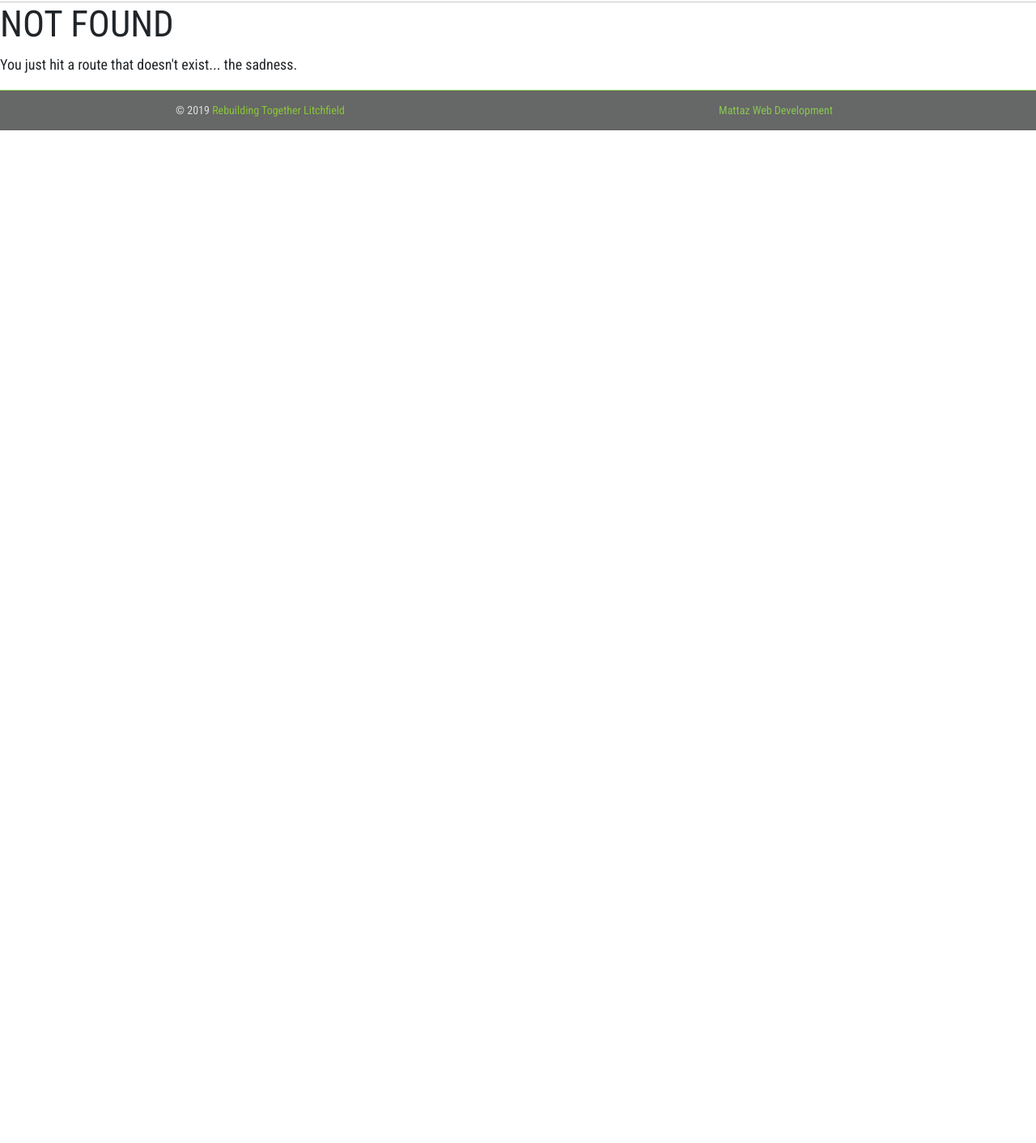
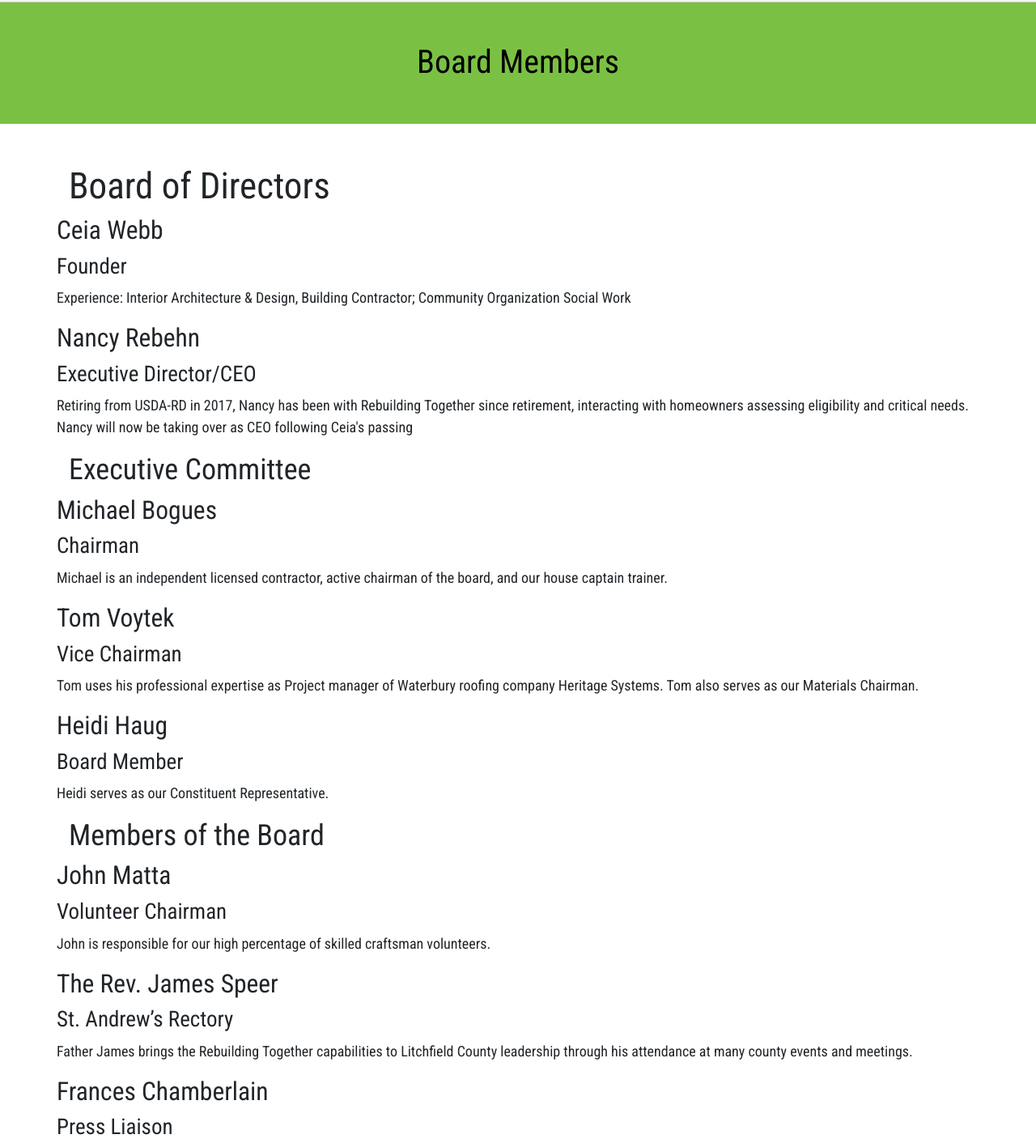
Before and after one commit to RebuildingTogetherLitchfield/rebuilding.website, a Gatsby site: page /board-of-directors in a window 1280 px wide. Before the commit this address had no page. Shown: the part 70-1482 px from the top of the page at 81% size. Before the commit the page ends 800 px from the top, so only its background shows below. Built offline with nearby package versions, Linux system fonts and the light colour scheme; Gatsby itself is replaced by a stand-in of ours.

Commit message:
Created board of directors | fixed a couple files Created page for the board of directors. Also piped in the info. Fixed the data files - got rid of comma at the end of array. Maped over the data and made Board Page.

```diff
--- a/src/components/BoardMember.js
+++ b/src/components/BoardMember.js
@@ -5,8 +5,8 @@ const BoardMember = props => {
     <div className="container">
       <div className="row">
         <div className="member">
-          <h3 className="member-name">{props.title}</h3>
-          <h4 className="title">{props.name}</h4>
+          <h3 className="member-name">{props.name}</h3>
+          <h4 className="title">{props.title}</h4>
           <p className="member-excerpt">{props.excerpt}</p>
         </div>
       </div>
--- a/src/components/Navigation.js
+++ b/src/components/Navigation.js
@@ -16,7 +16,6 @@ const Navigation = () => {
     <Navbar
       collapseOnSelect
       expand="lg"
-      bg="light"
       variant="light"
       className="top_nav"
       sticky="top"
@@ -36,13 +35,15 @@ const Navigation = () => {
         style={{ marginRight: `10px` }}
       />
       <Navbar.Collapse id="responsive-navbar-nav">
-        <a href="https://www.facebook.com/Rebuilding-Together-of-Litchfield-County-1704567566428168/"><img src={fbLogo} className="fb-logo" /></a>
+        <a href="https://www.facebook.com/Rebuilding-Together-of-Litchfield-County-1704567566428168/">
+          <img src={fbLogo} className="fb-logo" />
+        </a>
         <Button
           variant="danger"
           className="donate-btn"
           href="https://secure.anedot.com/rebuilding-together-litchfield-county/donate"
         >
-          &hearts; Donate
+          &hearts; Click to Donate
         </Button>
         <Nav className="right-nav">
           <div className="nav_link bdr-left">
@@ -79,7 +80,12 @@ const Navigation = () => {
               In The News
             </NavDropdown.Item>
             <NavDropdown.Divider />
-            <NavDropdown.Item href="#action/3.4">
+            <NavDropdown.Item
+              onClick={e => {
+                e.preventDefault()
+                navigate("/board-of-directors/")
+              }}
+            >
               Board of Directors
             </NavDropdown.Item>
           </NavDropdown>
--- a/src/data/advisoryBoard.js
+++ b/src/data/advisoryBoard.js
@@ -41,6 +41,6 @@ const advisoryBoard = [
     excerpt:
       "Founding Coordinator, Education Without Walls, New Milford. Financial Advisor, Aberdeen Associates, Greenwich, CT",
   },
-],
+]
 
 export default advisoryBoard
--- a/src/data/boardMembers.js
+++ b/src/data/boardMembers.js
@@ -34,6 +34,6 @@ const boardMembers = [
     excerpt:
       "Webster Bank's Deputy General Counsel and avid do-it-yourself practitioner. Fred brings needed vocational and avocational skills to the Board. ",
   },
-],
+]
 
 export default boardMembers
--- /dev/null
+++ b/src/pages/board-of-directors.js
@@ -0,0 +1,69 @@
+import React from "react"
+
+import Layout from "../components/Layout"
+import SEO from "../components/Seo"
+import Header from "../components/Header"
+import BoardMember from "../components/BoardMember"
+import execData from "../data/exec"
+import execComm from "../data/execCommittee"
+import boardMem from "../data/boardMembers"
+import advisoryBoard from "../data/advisoryBoard"
+
+const BoardOfDirectors = () => {
+  const executives = execData.map(exMem => (
+    <BoardMember
+      key={exMem.id}
+      title={exMem.position}
+      name={exMem.name}
+      excerpt={exMem.excerpt}
+    />
+  ))
+  const committee = execComm.map(commMem => (
+    <BoardMember
+      key={commMem.id}
+      title={commMem.position}
+      name={commMem.name}
+      excerpt={commMem.excerpt}
+    />
+  ))
+  const board = boardMem.map(bMember => (
+    <BoardMember
+      key={bMember.id}
+      title={bMember.position}
+      name={bMember.name}
+      excerpt={bMember.excerpt}
+    />
+  ))
+  const advisory = advisoryBoard.map(advisor => (
+    <BoardMember
+      key={advisor.id}
+      title={advisor.position}
+      name={advisor.name}
+      excerpt={advisor.excerpt}
+    />
+  ))
+  return (
+    <Layout>
+      <SEO title="Board of Directors" />
+      <Header pageHeading="Board Members" />
+      <div className="container">
+        <h1 style={{ marginTop: 50 }}>Board of Directors</h1>
+      </div>
+      <div>{executives}</div>
+      <div className="container">
+        <h2>Executive Committee</h2>
+      </div>
+      <div>{committee}</div>
+      <div className="container">
+        <h2>Members of the Board</h2>
+      </div>
+      <div>{board}</div>
+      <div className="container">
+        <h2>Advisory Board</h2>
+      </div>
+      <div>{advisory}</div>
+    </Layout>
+  )
+}
+
+export default BoardOfDirectors
```
